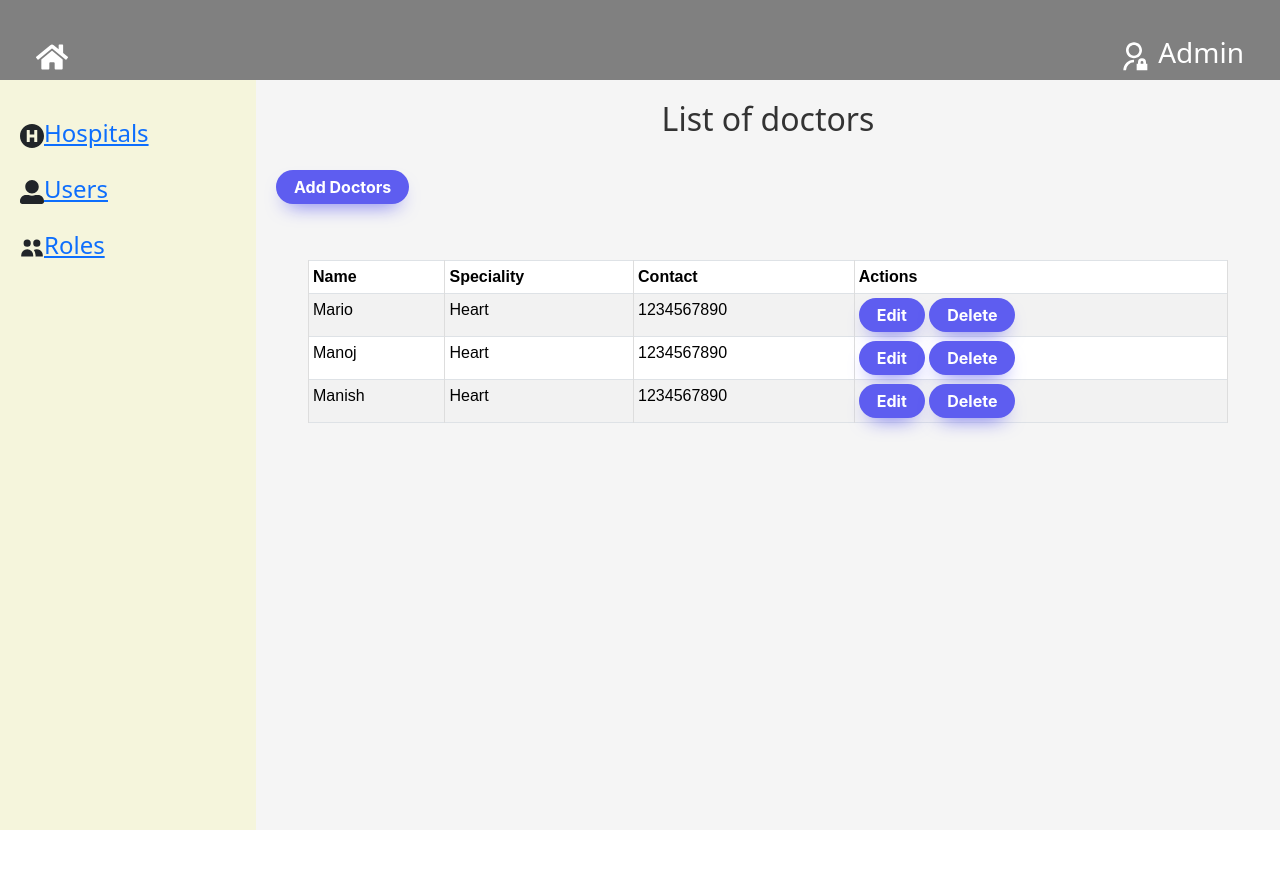
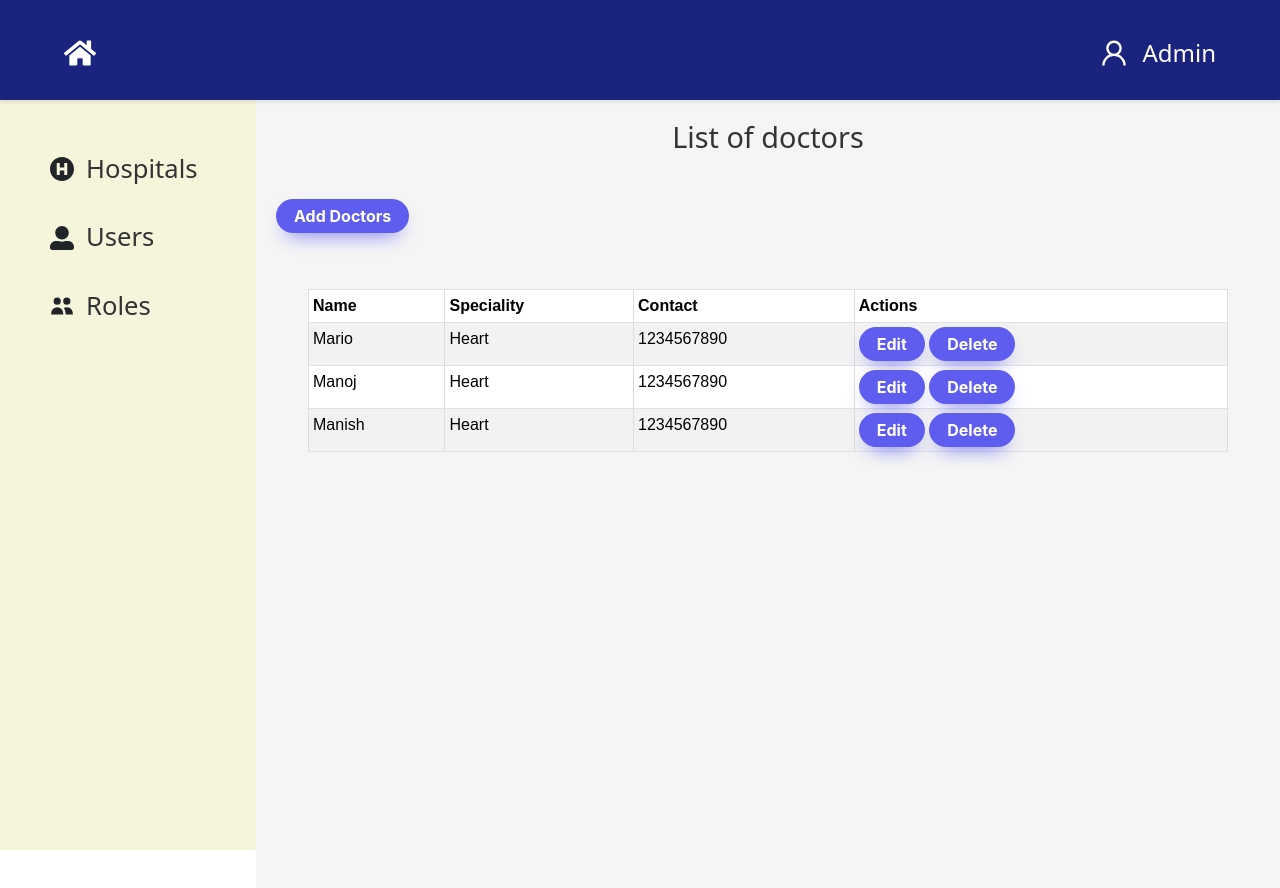
Before and after one commit to iOfficeProject/hospital_appointment_booking_system_frontend, a React (Create React App) app: page / in a window 1280 px wide. Shown: the top 888 px of the page. Before the commit the page ends 830 px from the top, so only its background shows below. Built offline with nearby package versions, Linux system fonts and the light colour scheme.

Commit message:
styling fixed

```diff
--- a/src/Components/Welcome/AdminPage.css
+++ b/src/Components/Welcome/AdminPage.css
@@ -13,6 +13,7 @@ body {
 #main article {
   flex: 1;
   background: whitesmoke;
+  height: 100vh;
 }
 #main nav {
   flex: 0 0 20vw;
@@ -99,3 +100,9 @@ tr:nth-child(even) {
   border: 1px solid rgb(109, 231, 231);
   text-decoration: none;
 }
+.col-md-2{
+  padding: 0;
+}
+.col-md-10{
+  padding: 0;
+}
--- a/src/Components/Welcome/AdminPage.js
+++ b/src/Components/Welcome/AdminPage.js
@@ -8,6 +8,8 @@ import { Button, Table } from "react-bootstrap";
 import "bootstrap/dist/css/bootstrap.min.css";
 import Doctors from "./Doctors";
 import axios from "axios";
+import Sidebar from "./Sidebar";
+import Header from "./Header";
 
 const AdminPage = () => {
   const navigate = useNavigate();
@@ -52,19 +54,7 @@ const AdminPage = () => {
     <>
       {/* Header */}
 
-      <header>
-        <nav className="navbar">
-          <div className="navbar-left">
-            <FaHome className="navbar-icon" />
-          </div>
-
-          <div className="navbar-right">
-            <RiAdminLine className="navbar-icon" />
-
-            <h3>Admin</h3>
-          </div>
-        </nav>
-      </header>
+      <Header/>
 
       {/* Main Content */}
 
@@ -139,32 +129,8 @@ const AdminPage = () => {
           </div>
         </article>
 
-        {/* Sidebar */}
+          <Sidebar/>
 
-        <nav>
-          <ul>
-            <li>
-              <div>
-                <FaHospitalSymbol />
-                <Link to="/hospital">Hospitals</Link>
-              </div>
-            </li>
-
-            <li>
-              <div>
-                <FaUserAlt />
-                <Link to="/user">Users</Link>
-              </div>
-            </li>
-
-            <li>
-              <div>
-                <HiUsers />
-                <Link to="/role">Roles</Link>
-              </div>
-            </li>
-          </ul>
-        </nav>
       </div>
     </>
   );
--- a/src/Components/Welcome/Header.css
+++ b/src/Components/Welcome/Header.css
@@ -1,35 +1,67 @@
-.nav{
-    background-color: rgb(219, 215, 215);
-    height: 75px;
-    display: flex;
-    justify-content: flex-end;
+.nav {
+  background-color: #1a237e;
+
+  height: 100px;
+
+  display: flex;
+
+  align-items: center;
+
+  justify-content: space-between;
+
+  padding: 0 4rem;
+
+  box-shadow: 0 2px 4px rgba(0, 0, 0, 0.1);
+
+  position: relative;
 }
 
 .nav ul {
   list-style: none;
+
   margin: 0;
-  padding: 0.75rem;
+
+  padding: 0;
+
   display: flex;
+
   align-items: center;
-  justify-content: flex-end;
+
   font-size: 15px;
 }
 
 .nav li {
-  margin: 0;
   margin-left: 2rem;
 }
 
 .icon {
-    margin-right: 1425px;
-    font-size: 2.5rem;
+  font-size: 2rem;
+
+  color: #ffffff;
+
+  position: absolute;
+
+  left: 4rem;
+
+  top: 50%;
+
+  transform: translateY(-50%);
 }
 
 .admin-logo {
-    display: flex;
-    flex-direction: row;
-    justify-content: space-between;
-    gap: 10px;
-    font-size: 2rem;
-    margin-right: 20px;
+  font-size: 2rem;
+
+  color: #ffffff;
+
+  position: absolute;
+
+  right: 4rem;
+
+  top: 50%;
+
+  transform: translateY(-50%);
 }
+.admin-logo span {
+  margin-left: 0.75rem;
+  font-size: 24px;
+}
--- a/src/Components/Welcome/Header.js
+++ b/src/Components/Welcome/Header.js
@@ -5,7 +5,7 @@ import { AiOutlineUser } from "react-icons/ai";
 
 const Header = () => {
   return (
-    <div>
+    <div className="body">
         <nav className="nav">
           <ul>
             <div className="icon">
@@ -14,7 +14,7 @@ const Header = () => {
             <li>
               <div className="admin-logo">
                 <AiOutlineUser />
-                <h4>Admin</h4>
+                <span>Admin</span>
               </div>
             </li>
           </ul>
--- a/src/Components/Welcome/Sidebar.css
+++ b/src/Components/Welcome/Sidebar.css
@@ -1,29 +1,53 @@
 .sidebar {
-    width: 200px;
-    height: 775px;
+    width: auto;
+    height: 100vh;
     background-color: rgb(219, 215, 215);
     padding: 20px;
+    box-sizing: border-box;
 }
 
-h2{
+h2 {
     color: #333;
+    margin-bottom: 20px;
+    font-size: 1.8rem;
 }
 
 ul {
     list-style-type: none;
     padding: 0;
-    margin-top: 15px;
+    margin-top: 20px;
 }
 
+li {
+    margin: 30px;
+    cursor: pointer;
+}
 
-li {
-    margin-bottom: 20px;
-    cursor: pointer;
-    font-size: 1.5rem;
+li a {
+    display: flex;
+    align-items: center;
+    text-decoration: none;
+    color: #333;
+    font-size: 1.6rem;
+    font-weight:500;
+    transition: color 0.3s ease;
+}
+
+li a:hover {
+    color: #555;
+}
+
+li a:focus,
+li a:hover,
+li a:active {
+    color: #5e5df0;
+    outline: none;
 }
 
 .side-icons {
-    display: flex;
-    flex-direction: row;
-    gap: 12px;
+    margin-right: 8px;
+    display: inline-flex;
+    align-items: center;
+    column-gap: 12px;
+    font-size: 1.5rem;
 }
--- a/src/Components/Welcome/Sidebar.js
+++ b/src/Components/Welcome/Sidebar.js
@@ -3,31 +3,32 @@ import "./Sidebar.css";
 import { FaHospitalSymbol } from "react-icons/fa";
 import { FaUserAlt } from "react-icons/fa";
 import { HiUsers } from "react-icons/hi";
+import { Link } from 'react-router-dom';
 
 const Sidebar = () => {
   return (
-    <div className="sidebar">
+    <nav className="sidebar">
     <ul>
       <li>
         <div className="side-icons">
           <FaHospitalSymbol />
-          Hospital
+          <Link to="/hospital">Hospitals</Link>
         </div>
       </li>
       <li>
         <div className="side-icons">
           <FaUserAlt />
-          Users
+          <Link to="/users">Users</Link>
         </div>
       </li>
       <li>
         <div className="side-icons">
           <HiUsers />
-          Roles
+          <Link to="/roles">Roles</Link>
         </div>
       </li>
     </ul>
-  </div>
+  </nav>
   )
 }
 
```
